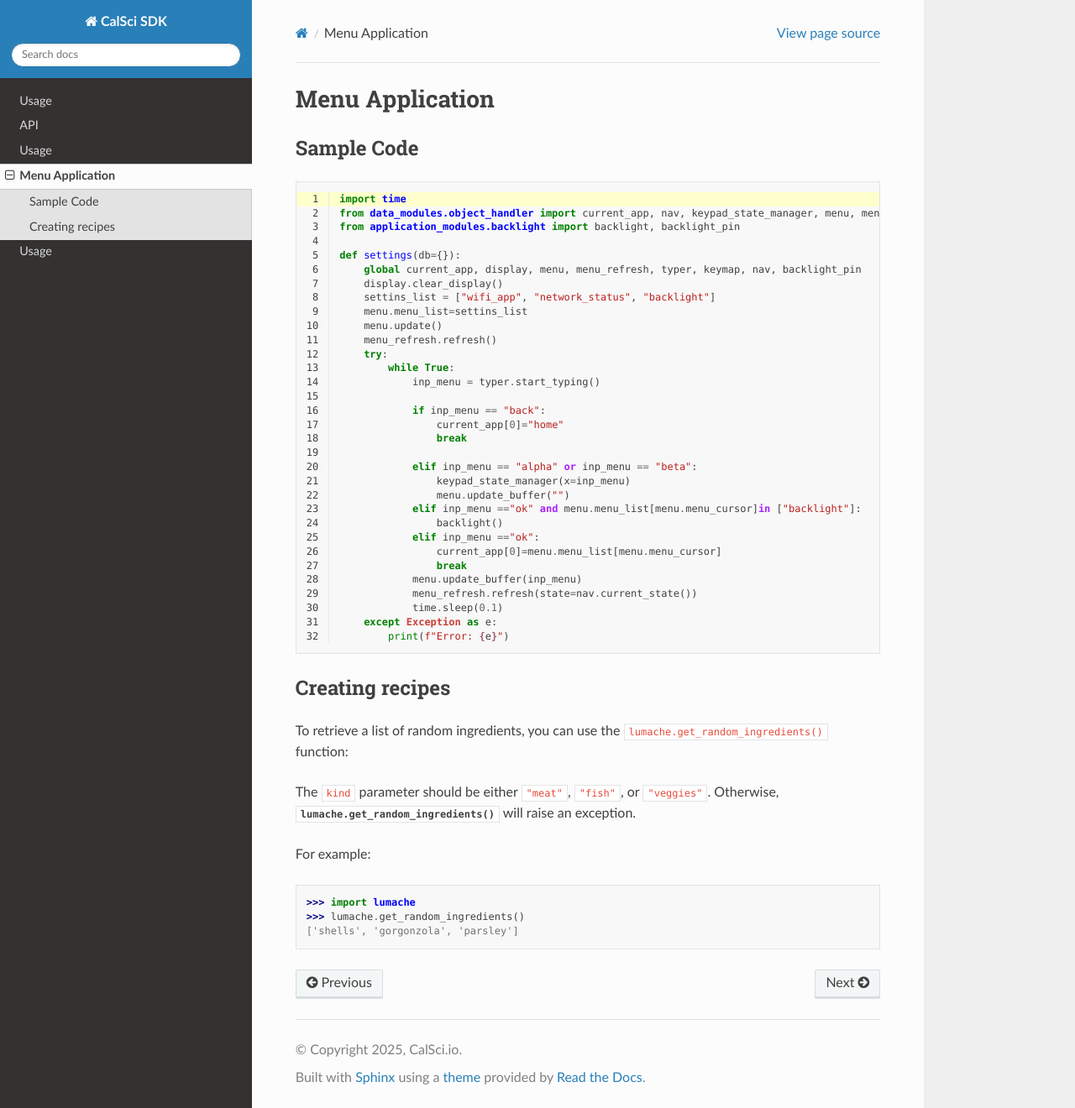
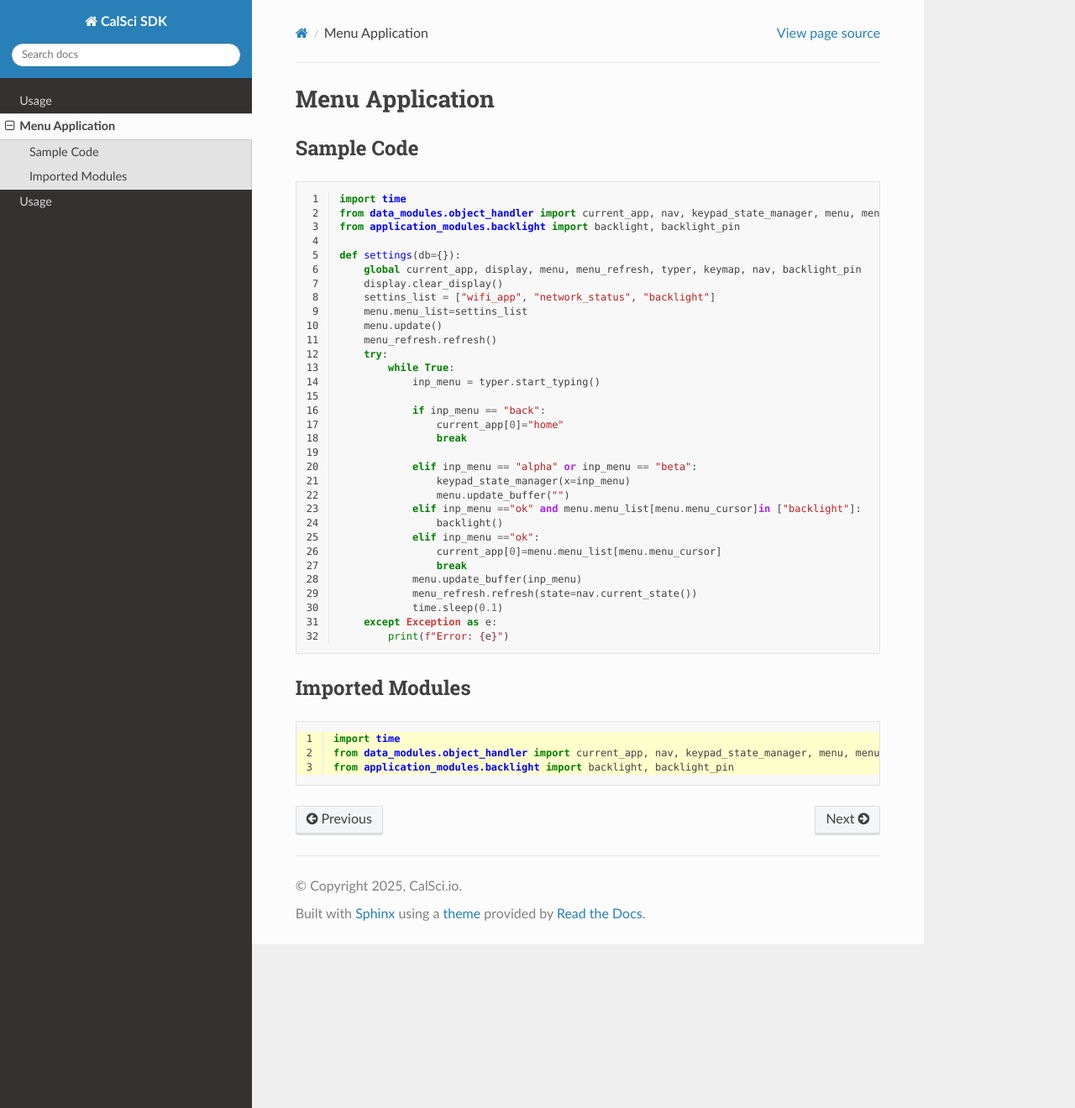
Before and after one commit to hellosobik/rtd-tutorial, a Sphinx documentation site: the page built from docs/source/menu_app.rst, in a window 1280 px wide and 1320 px high. Shown: the whole window at 84% size. Built offline with Sphinx 7.4.7 and the Read the Docs theme 3.1.0, drawn with Linux system fonts in a browser that asks for light colours.

Commit message:
making changes in menu_app

```diff
--- a/docs/source/index.rst
+++ b/docs/source/index.rst
@@ -18,8 +18,6 @@ Contents
 
 .. toctree::
 
-   usage
-   api
    form_app
    menu_app
    text_app
--- a/docs/source/menu_app.rst
+++ b/docs/source/menu_app.rst
@@ -42,23 +41,13 @@ Sample Code
             print(f"Error: {e}")
 
 
+Imported Modules
+----------------------
 
+.. code-block:: python
+    :linenos:
+    :emphasize-lines: 1-3
 
-
-Creating recipes
-----------------
-
-To retrieve a list of random ingredients,
-you can use the ``lumache.get_random_ingredients()`` function:
-
-The ``kind`` parameter should be either ``"meat"``, ``"fish"``,
-or ``"veggies"``. Otherwise, :func:`lumache.get_random_ingredients`
-will raise an exception.
-
-For example:
-
-.. code-block:: pycon
-
-    >>> import lumache
-    >>> lumache.get_random_ingredients()
-    ['shells', 'gorgonzola', 'parsley']
+    import time
+    from data_modules.object_handler import current_app, nav, keypad_state_manager, menu, menu_refresh, typer, keymap, display
+    from application_modules.backlight import backlight, backlight_pin
```
Also changed, not shown: other parts of docs/source/menu_app.rst (+0 -1 lines), docs/source/api.rst (deleted, +0 -7 lines), docs/source/usage.rst (deleted, +0 -40 lines).
